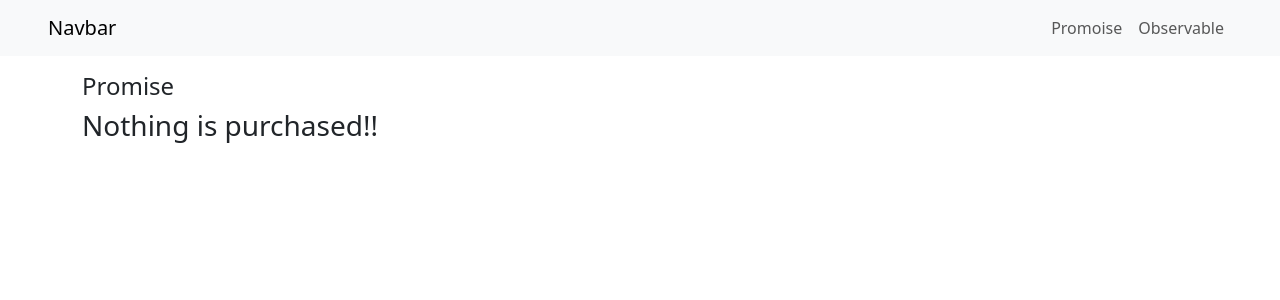
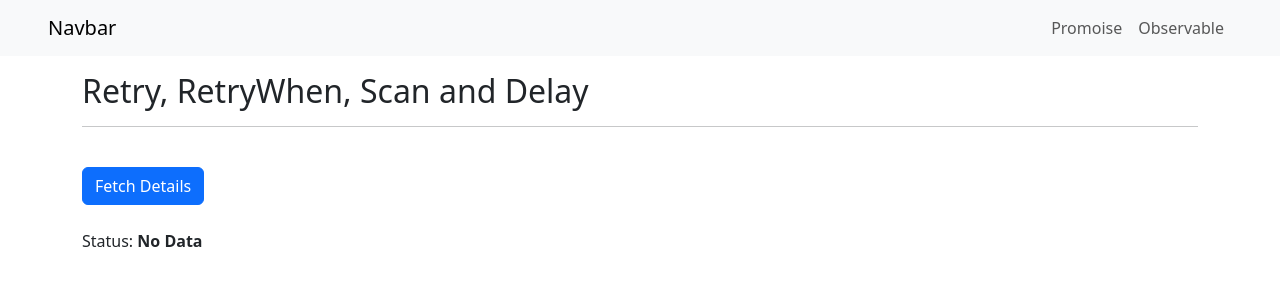
Before and after one commit to s0haibzafar/RxjsConcept, an Angular app: page /observable/retry in a window 1280 px wide. Before the commit this address led to /promoise. Shown: the top 300 px of the page. Built offline with nearby package versions, Linux system fonts and the light colour scheme.

Commit message:
Retry Operator Implementation (#11)
* Add routing and httpClient module

* Set layout for retry operator

* Add example related to retry operator

```diff
--- a/src/app/app-routing.module.ts
+++ b/src/app/app-routing.module.ts
@@ -13,6 +13,7 @@ import { PluckComponent } from './nobservable/pluck/pluck.component';
 import { FilterComponent } from './nobservable/filter/filter.component';
 import { TapComponent } from './nobservable/tap/tap.component';
 import { TakeComponent } from './nobservable/take/take.component';
+import { RetryComponent } from './nobservable/retry/retry.component';
 
 
 const routes: Routes = [
@@ -67,6 +68,10 @@ const routes: Routes = [
       {
         path: 'take',
         component: TakeComponent,
+      },
+      {
+        path: 'retry',
+        component: RetryComponent,
       }
     ]
   },
--- a/src/app/nobservable/list/list.component.html
+++ b/src/app/nobservable/list/list.component.html
@@ -31,6 +31,9 @@
         <div class="col-md-3">
             <app-item-card title="Take" navigateLink="/take"></app-item-card>
         </div>
+        <div class="col-md-3">
+            <app-item-card title="Retry" navigateLink="/retry"></app-item-card>
+        </div>
         <div class="col-md-3"></div>
         <div class="col-md-3"></div>
     </div>
--- /dev/null
+++ b/src/app/nobservable/retry/retry.component.html
@@ -0,0 +1,42 @@
+<div class="my-3"><!-- style.color={{myColor}} -->
+    <h2>Retry, RetryWhen, Scan and Delay </h2>
+    <hr />
+    <br>
+
+    <div class="row">
+        <div class="col-md-6">
+            <table class="table" *ngIf="person!==null">
+                <tr>
+                    <th>ID</th>
+                    <td>{{person?.id}}</td>
+                </tr>
+                <tr>
+                    <th>Name</th>
+                    <td>--------</td>
+                </tr>
+                <tr>
+                    <th>Email</th>
+                    <td>--------</td>
+                </tr>
+            </table>
+            <button class="btn btn-primary" (click)="getDetails()">
+                <span *ngIf="fetching" class="spinner-border spinner-border-sm" role="status" aria-hidden="true"></span>
+                {{ fetching ? "Fetching..." : "Fetch Details"}}
+            </button>
+            <br>
+            <br>
+            <p>
+                Status: <strong [ngClass]="{
+                    'text-success' : status == 'Data Fetched',
+                    'text-danger' : status == 'Problem Fetching Data'
+                 }"> {{status}} </strong>
+                 <span *ngIf="fetching" class="spinner-grow spinner-grow-sm text-warning" role="status">
+                    <span class="sr-only"></span>
+                 </span>
+            </p>
+        </div>
+
+
+    </div>
+
+</div>
--- /dev/null
+++ b/src/app/nobservable/retry/retry.component.ts
@@ -0,0 +1,56 @@
+import { Component, OnInit } from '@angular/core';
+import { HttpClient } from '@angular/common/http';
+import { delay, retry, retryWhen, scan } from 'rxjs';
+
+@Component({
+  selector: 'app-retry',
+  templateUrl: './retry.component.html',
+  styleUrls: ['./retry.component.css']
+})
+export class RetryComponent implements OnInit {
+
+  person : any = null;
+  fetching: boolean = false;
+  status = "No Data";
+
+  constructor(private http: HttpClient) { }
+
+  ngOnInit(): void {
+
+  }
+
+  getDetails() {
+    this.fetching = true;
+    this.status = "Fetching Data...";
+    this.http.get(
+      'https://api.coingecko.com/api/v3/coins/markets?vs_currency=usd&order=market_cap_desc&per_page=100&page=1&sparkline=false&locale=en').pipe(
+        // retry(2)
+        retryWhen(e=>e.pipe(
+          delay(3000),
+          scan((retryCount)=>{
+            if(retryCount>2){
+              throw e;
+            }else{
+              retryCount = retryCount + 1;
+              console.log("retryCount : ", retryCount);
+              this.status = "Retrying Attempt #" + retryCount;
+              return retryCount;
+            }
+
+          },0)
+        ))
+      ).subscribe(
+        (res) => {
+        console.log(res);
+        this.person = res;
+        this.status = "Data Fetched";
+        this.fetching = false;
+      },
+      (err) => {
+        this.status = "Problem Fetching Data";
+        this.fetching = false;
+       }
+      );
+  }
+
+}
```
Also changed, not shown: src/app/app.module.ts (+6 -2 lines), src/app/nobservable/retry/retry.component.css (added).
